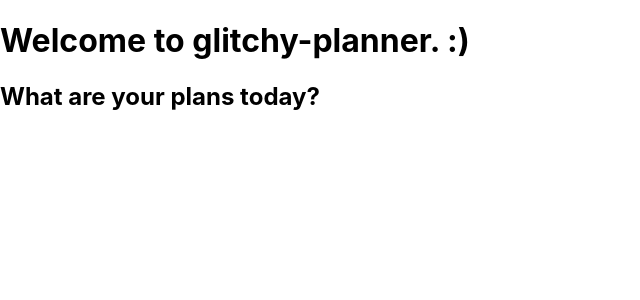
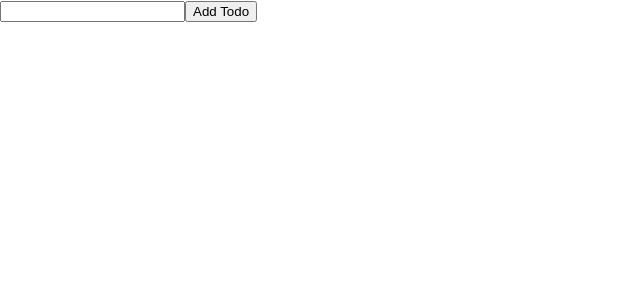
Before and after one commit to glitchy-cat/glitchy-planner, a React (Create React App) app: page / in a window 1280 px wide. Shown: the top 300 px of the page, without its empty margins (0-640 px from the left). Built offline with nearby package versions, Linux system fonts and the light colour scheme.

Commit message:
Changed function component to class component

```diff
--- a/src/App.js
+++ b/src/App.js
@@ -1,14 +1,36 @@
 import React from "react";
-
+import Todolist from './components/Todolist';
+import Todoitem from './components/Todoitem';
+import Todoform from './components/Todoform'
 import "./App.css";
 
-function App() {
-  return (
-    <div>
-      <h1>Welcome to glitchy-planner. :)</h1>
-      <h2>What are your plans today?</h2>
-    </div>
-  );
+class App extends React.Component {
+
+    constructor() {
+      super();
+      this.state = {
+        todos: []
+
+      };
+    }
+
+    render() {
+      return(
+        <div>
+          <Todoform/>
+        </div>
+      );
+  }
+  componentDidMount = () => {
+    const todos = localStorage.getItem('todos');
+    if(todos) {
+      const savedTodos = JSON.parse(todos);
+      this.setState({ todos: savedTodos });
+    } else {
+      console.log( 'No todos');
+    }
+  }
+
 }
 
 export default App;
```
